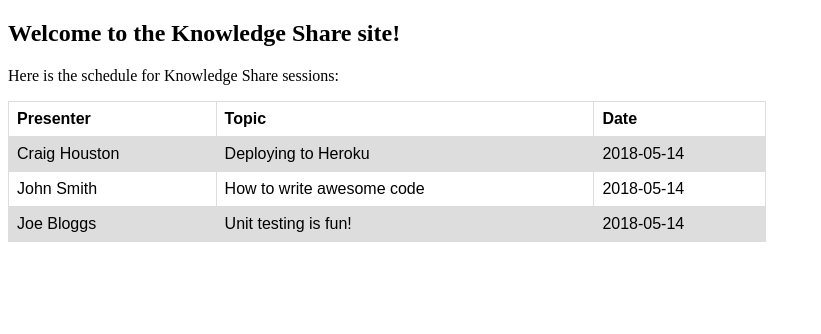
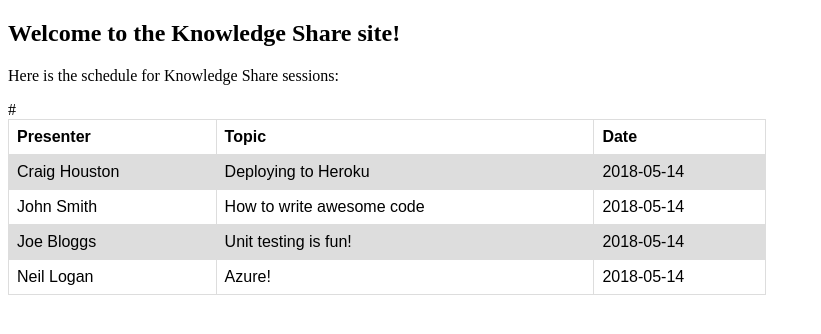
Before and after one commit to craighoustondev/knowledge-share, a Django app: page / in a window 1280 px wide. Shown: the top 334 px of the page, without its empty margins (0-821 px from the left). Run offline with Django 3.2, Linux system fonts and the light colour scheme.

Commit message:
Updated index

```diff
--- a/knowledge/share/templates/index.html
+++ b/knowledge/share/templates/index.html
@@ -47,6 +47,11 @@
           <td>Joe Bloggs</td>
           <td>Unit testing is fun!</td>
           <td>2018-05-14</td>
+        </tr>#
+        <tr>
+          <td>Neil Logan</td>
+          <td>Azure!</td>
+          <td>2018-05-14</td>
         </tr>
       </table>
 
```
